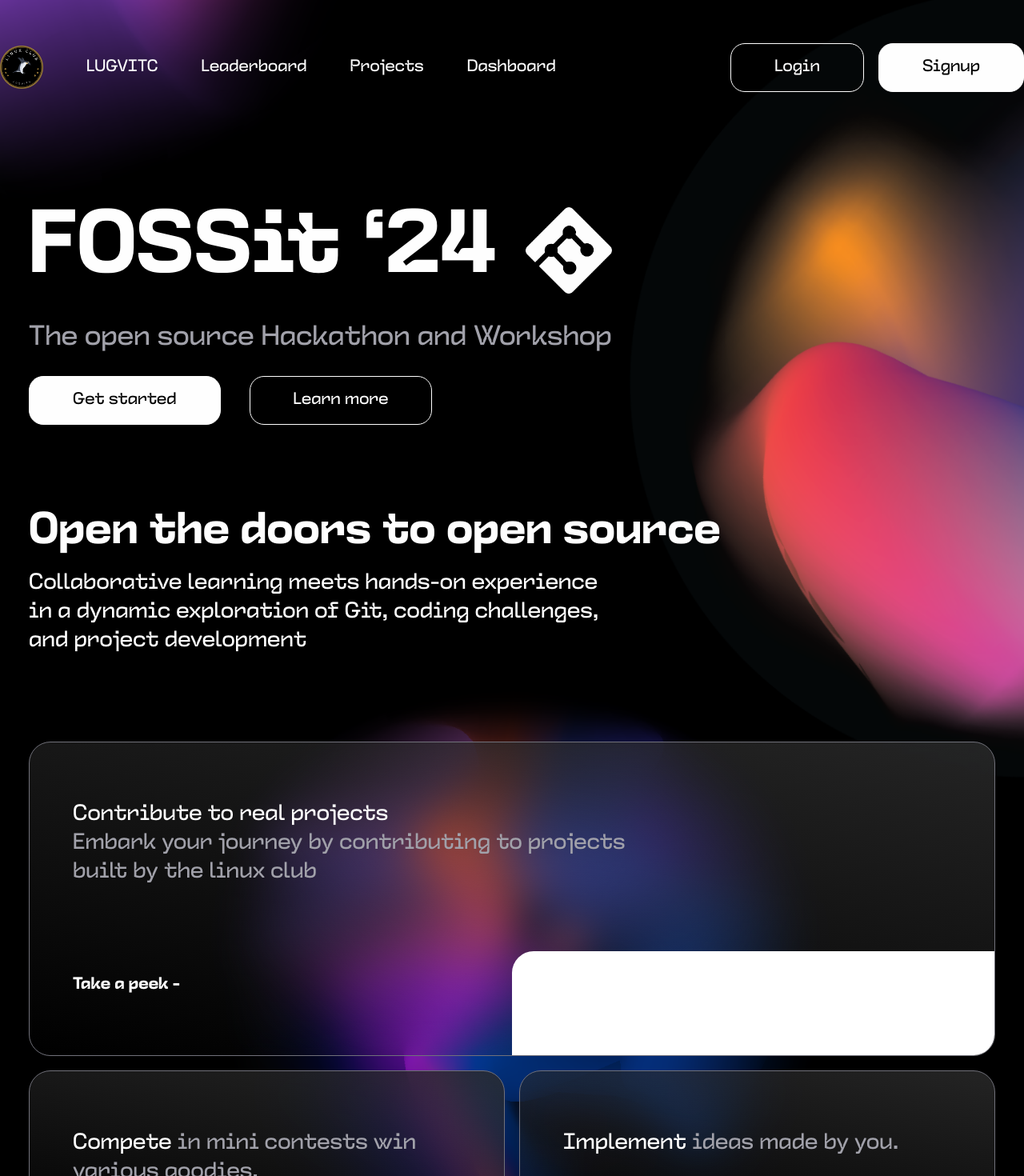
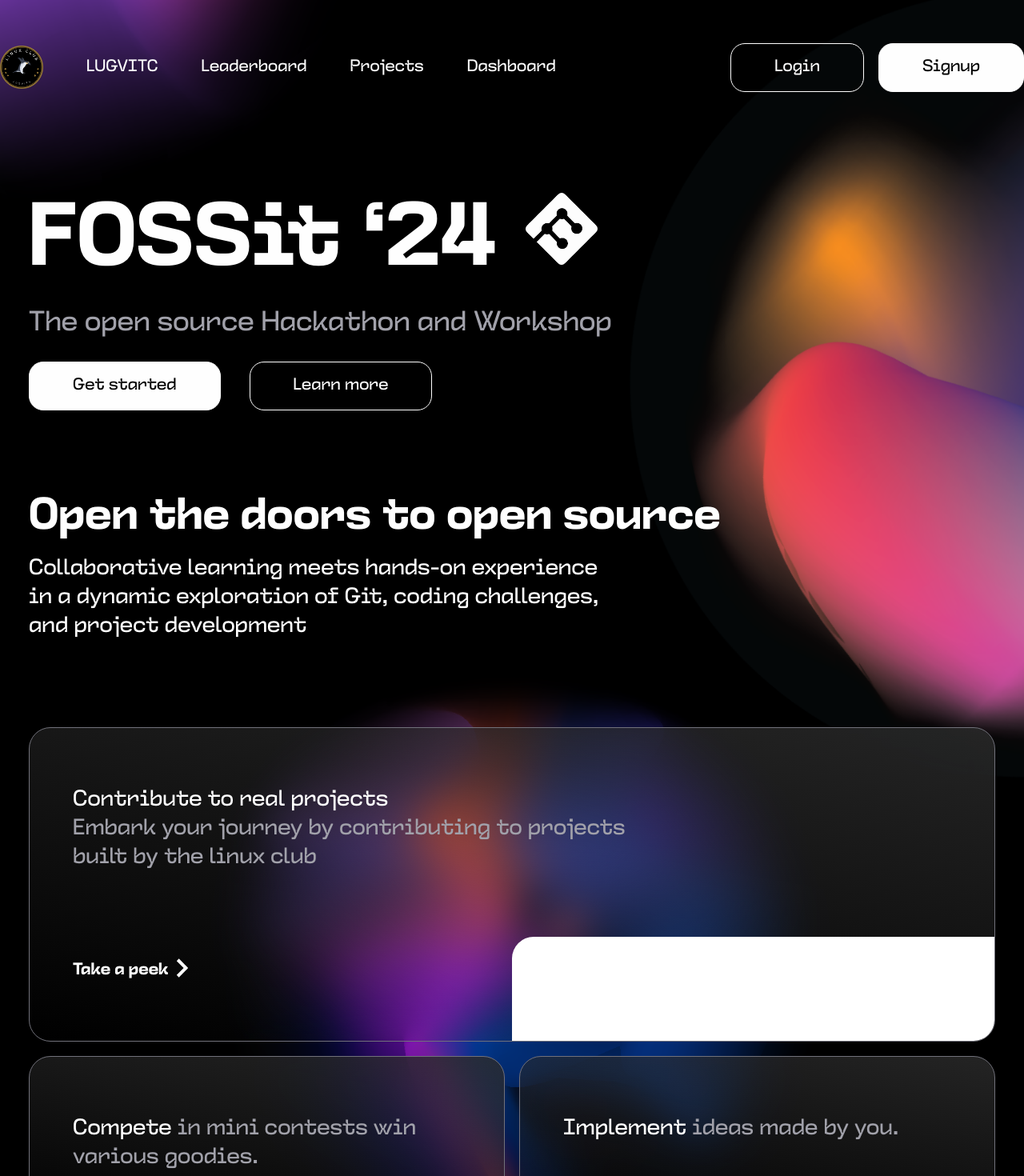
Before and after one commit to lugvitc/FOSSit24, a SvelteKit app: page / in a window 1280 px wide. Shown: the top 1470 px of the page at 80% size. Built offline with nearby package versions, Linux system fonts and the light colour scheme.

Commit message:
UI fixes

```diff
--- a/src/routes/+page.svelte
+++ b/src/routes/+page.svelte
@@ -19,7 +19,12 @@
 	/>
 	<div class="relative mb-8 flex flex-col space-y-8 xl:flex-row xl:items-center">
 		<h1>FOSSit ‘24</h1>
-		<img src="{base}/logo.png" class="h-24 w-24 xl:mx-8" alt="FOSSit Logo" />
+		<img
+			src="{base}/logo.png"
+			class="h-20 w-20
+      -translate-y-4 xl:mx-8"
+			alt="FOSSit Logo"
+		/>
 	</div>
 	<h3 class="text-zinc-400">The open source Hackathon and Workshop</h3>
 	<div class="flex w-fit flex-col space-y-4 xl:flex-row xl:space-x-8 xl:space-y-0">
@@ -51,7 +56,26 @@
 			<h4 class="text-foreground">Contribute to real projects</h4>
 			<h4>Embark your journey by contributing to projects built by the linux club</h4>
 		</div>
-		<a class="font-bold text-foreground" href="{base}/">Take a peek -</a>
+		<div class="flex flex-row space-x-2">
+			<a class="font-bold text-foreground" href="{base}/">Take a peek </a>
+			<svg
+				width="16"
+				height="24"
+				viewBox="0 0 18 30"
+				fill="none"
+				xmlns="http://www.w3.org/2000/svg"
+			>
+				<line x1="1.82288" y1="2.23223" x2="15.9029" y2="16.3122" stroke="white" stroke-width="5" />
+				<line
+					y1="-2.5"
+					x2="19.9121"
+					y2="-2.5"
+					transform="matrix(0.707107 -0.707107 -0.707107 -0.707107 0 26)"
+					stroke="white"
+					stroke-width="5"
+				/>
+			</svg>
+		</div>
 	</Glass>
 	<div class="mt-4 flex flex-col space-y-4 xl:flex-row xl:space-x-4 xl:space-y-0">
 		<Glass>
```
